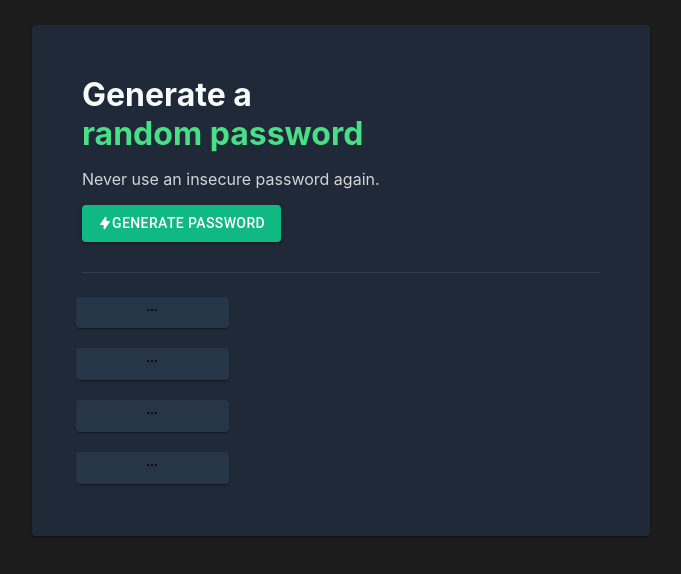
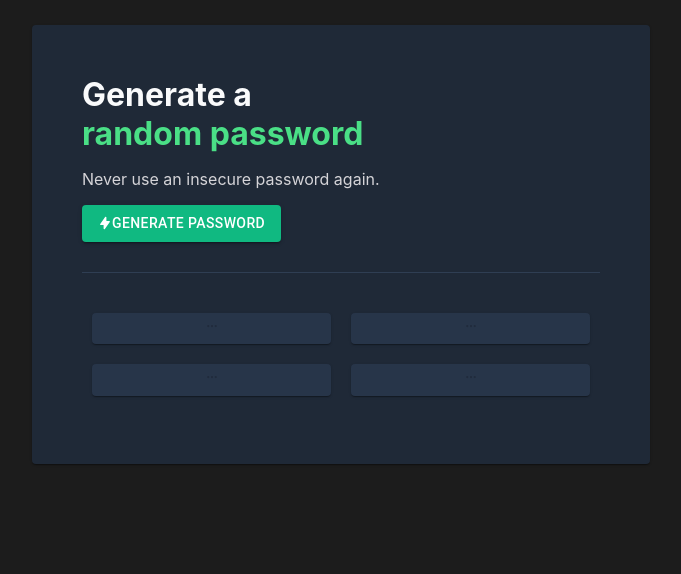
Before and after one commit to Naphrum/Password-Generator, a React (Vite) app: page / in a window 1280 px wide. Shown: the top 574 px of the page, without its empty margins (299-980 px from the left). Built offline with nearby package versions, Linux system fonts and the light colour scheme.

Commit message:
Added grid spacing to password section

```diff
--- a/src/components/MainCard.jsx
+++ b/src/components/MainCard.jsx
@@ -16,7 +16,7 @@ const useStyles = makeStyles((theme) => ({
     backgroundColor: "#1F2937",
     display: "flex",
     flexDirection: "column",
-    padding: 34
+    padding: 34,
   },
   titleSection: {
     margin: 0,
@@ -43,16 +43,15 @@ const useStyles = makeStyles((theme) => ({
     backgroundColor: "#2F3E53",
     marginTop: 30,
     marginBottom: 30,
-    padding: 0
+    padding: 0,
   },
   passwordSection: {
-    // paddingLeft: 34
+    width: "100%"
   },
   passwordContainer: {
-    width: "100%",
     backgroundColor: "#273549",
-    margin: 10
-  }
+    margin: 10,
+  },
 }));
 
 export default function MainCard() {
@@ -83,19 +82,61 @@ export default function MainCard() {
           </Grid>
         </Grid>
         <Divider className={classes.divider} />
-        <Grid container item xs={4} spacing={4} className={classes.passwordSection}>
-          <Card className={classes.passwordContainer}>
-            <Typography component="overline" variant="overline" align="center"><BsThreeDots/></Typography>
-          </Card>
-          <Card className={classes.passwordContainer}>
-            <Typography component="overline" variant="overline" align="center"><BsThreeDots/></Typography>
-          </Card>
-          <Card className={classes.passwordContainer}>
-            <Typography component="overline" variant="overline" align="center"><BsThreeDots/></Typography>
-          </Card>
-          <Card className={classes.passwordContainer}>
-            <Typography component="overline" variant="overline" align="center"><BsThreeDots/></Typography>
-          </Card>
+        <Grid
+          container
+          item
+          xs={12}
+          className={classes.passwordSection}
+        >
+          <Grid xs={6} item>
+            <Card className={classes.passwordContainer} fullWidth >
+              <Typography
+                component="overline"
+                variant="overline"
+                align="center"
+              >
+                <BsThreeDots style={{color:"#202B3C"}} />
+              </Typography>
+            </Card>
+          </Grid>
+
+          <Grid item xs={6}>
+            <Card className={classes.passwordContainer} fullWidth >
+              <Typography
+                component="overline"
+                variant="overline"
+                align="center"
+              >
+                <BsThreeDots style={{color:"#202B3C"}} />
+              </Typography>
+            </Card>
+          </Grid>
+
+          <Grid item xs={6}>
+            <Card className={classes.passwordContainer} fullWidth >
+              <Typography
+                component="overline"
+                variant="overline"
+                align="center"
+              >
+                <BsThreeDots style={{color:"#202B3C"}} />
+              </Typography>
+            </Card>
+          </Grid>
+
+          <Grid item xs={6}>
+            <Card className={classes.passwordContainer} fullWidth >
+              <Typography
+                component="overline"
+                variant="overline"
+                align="center"
+              >
+                <BsThreeDots style={{color:"#202B3C"}} />
+              </Typography>
+            </Card>
+          </Grid>
+
+
         </Grid>
       </CardContent>
     </Card>
```
